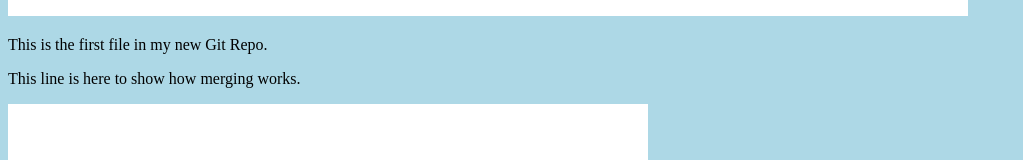
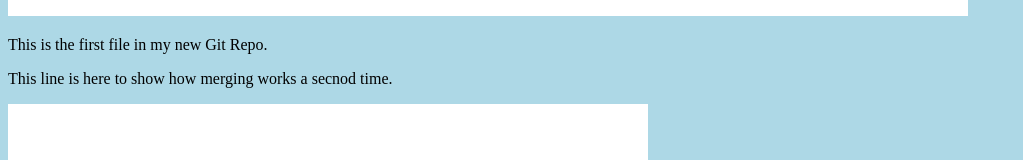
Before and after one commit to AgilityScience/hello-world, a plain HTML site: page index.html in a window 1280 px wide. Shown: the part 841-1001 px from the top of the page, without its empty margins (0-1023 px from the left). Drawn offline with Linux system fonts and the light colour scheme.

Commit message:
changed text in index.html

```diff
--- a/index.html
+++ b/index.html
@@ -9,7 +9,7 @@
 <h1>Hello world!</h1>
 <div><img src="img_hello_world.jpg" alt="Hello World from Space" style="width:100%;max-width:960px"></div>
 <p>This is the first file in my new Git Repo.</p>
-<p>This line is here to show how merging works.</p>
+<p>This line is here to show how merging works a secnod time.</p>
 <div><img src="img_hello_git.jpg" alt="Hello Git" style="width:100%;max-width:640px"></div>
 <div><img src="img_hello_git2.jpg" alt="Hello Git2" style="width:100%;max-width:640px"></div>
 </body>
```
